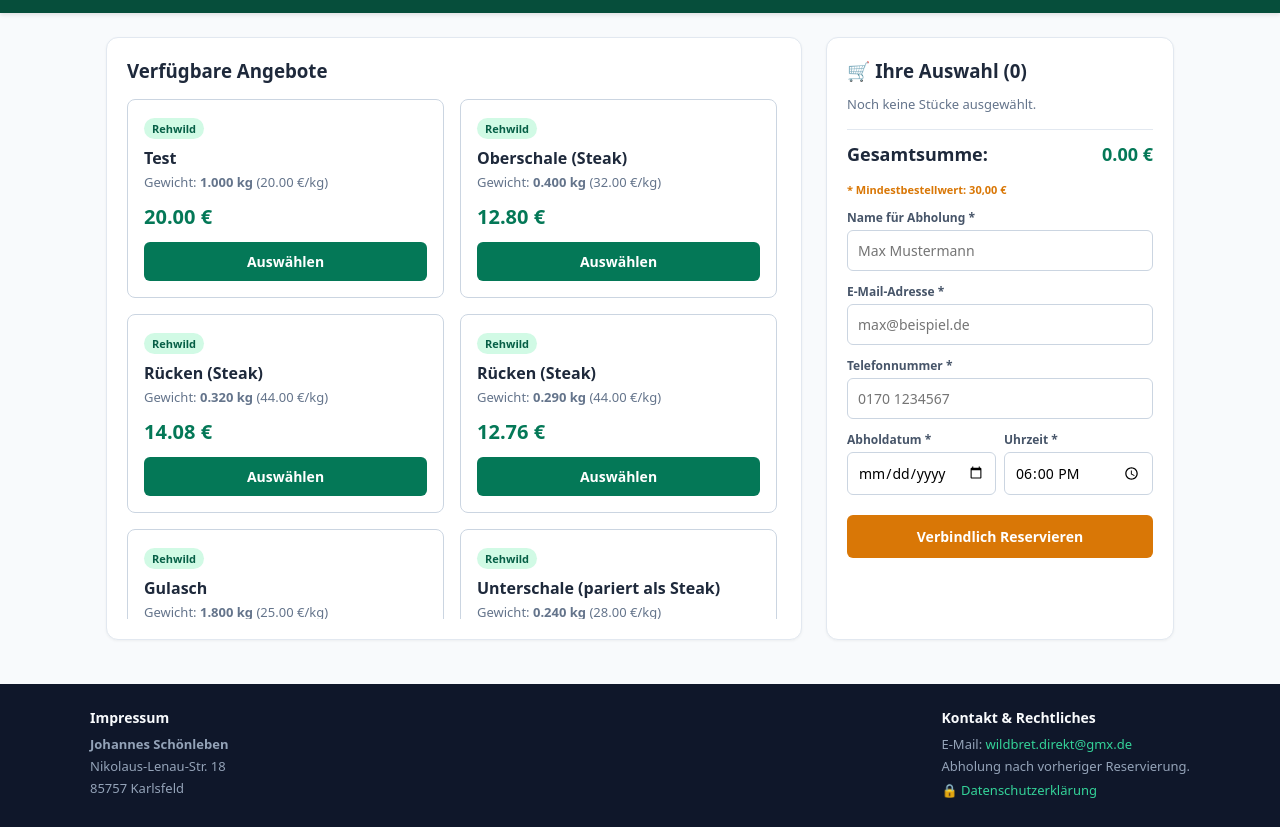
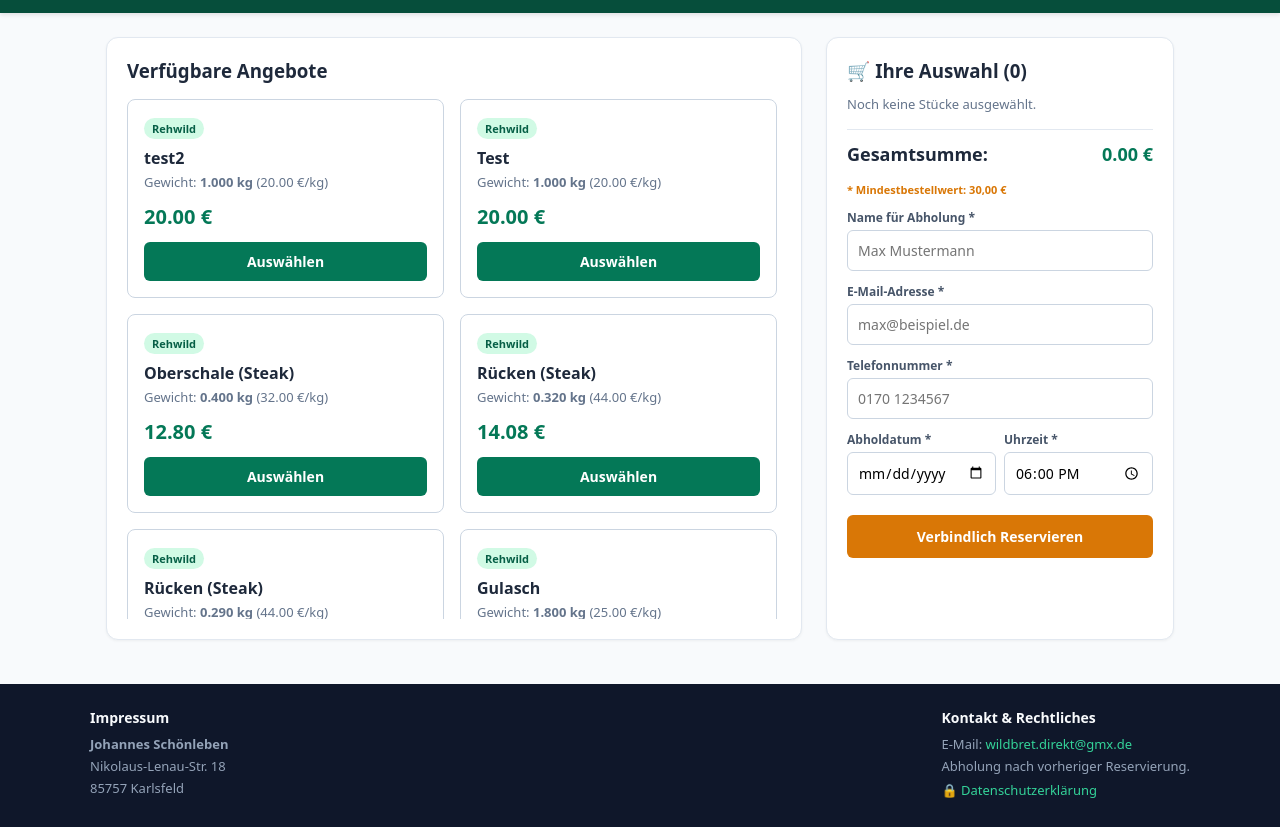
Before and after one commit to wildbretdirekt/regional, a plain HTML site: page index.html in a window 1280 px wide. Shown: the part 82-909 px from the top of the page. Drawn offline with nearby package versions, Linux system fonts and the light colour scheme.

Commit message:
inventary2

```diff
--- a/index.html
+++ b/index.html
@@ -331,6 +331,7 @@
         let isAuthenticated = false;
 
     const initialInventory = [
+    { id: 1794328407975, game: "Rehwild", cut: "test2", weight: 1.000, pricePerKg: 20.00, status: "available", customer: null, email: null, phone: null, appointment: null },
     { id: 1794328209680, game: "Rehwild", cut: "Test", weight: 1.000, pricePerKg: 20.00, status: "available", customer: null, email: null, phone: null, appointment: null },
     { id: 1794282164362, game: "Rehwild", cut: "Oberschale (Steak)", weight: 0.400, pricePerKg: 32.00, status: "available", customer: null, email: null, phone: null, appointment: null },
     { id: 1794282136593, game: "Rehwild", cut: "Rücken (Steak)", weight: 0.320, pricePerKg: 44.00, status: "available", customer: null, email: null, phone: null, appointment: null },
```
